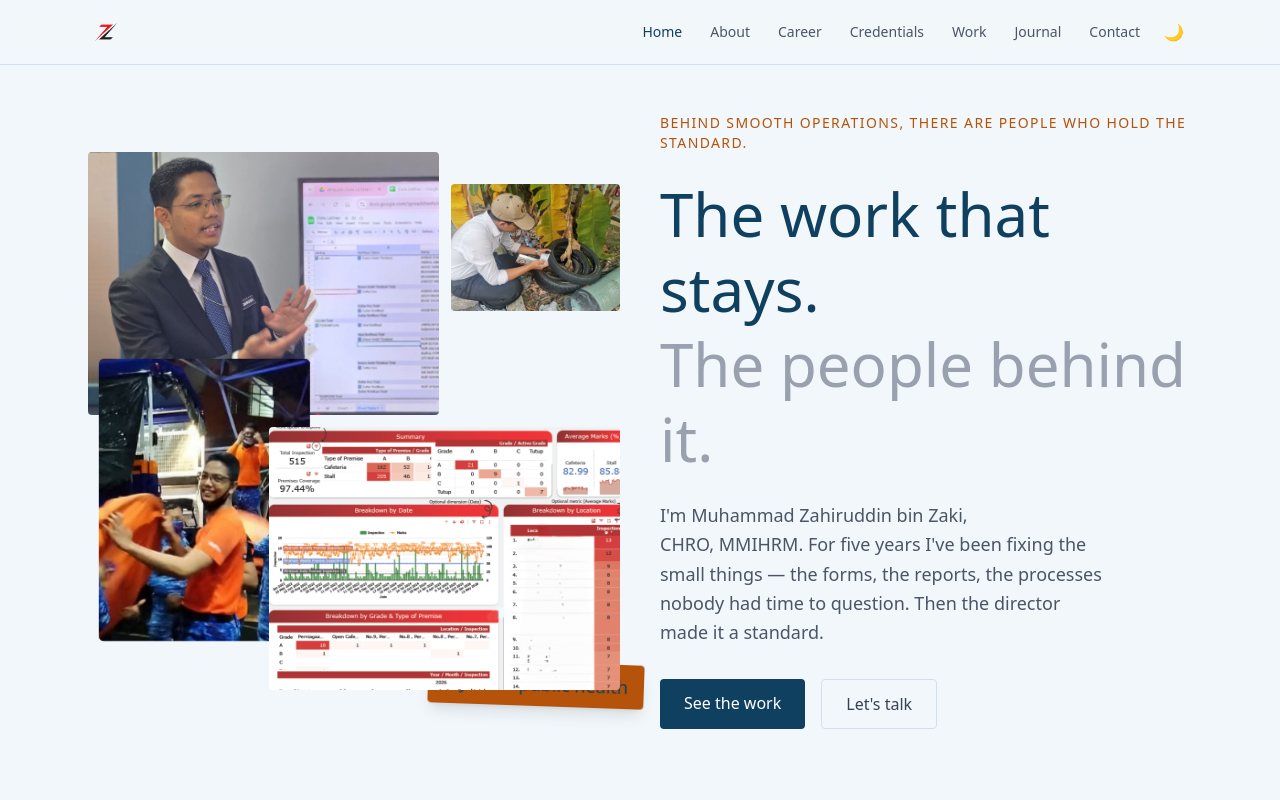
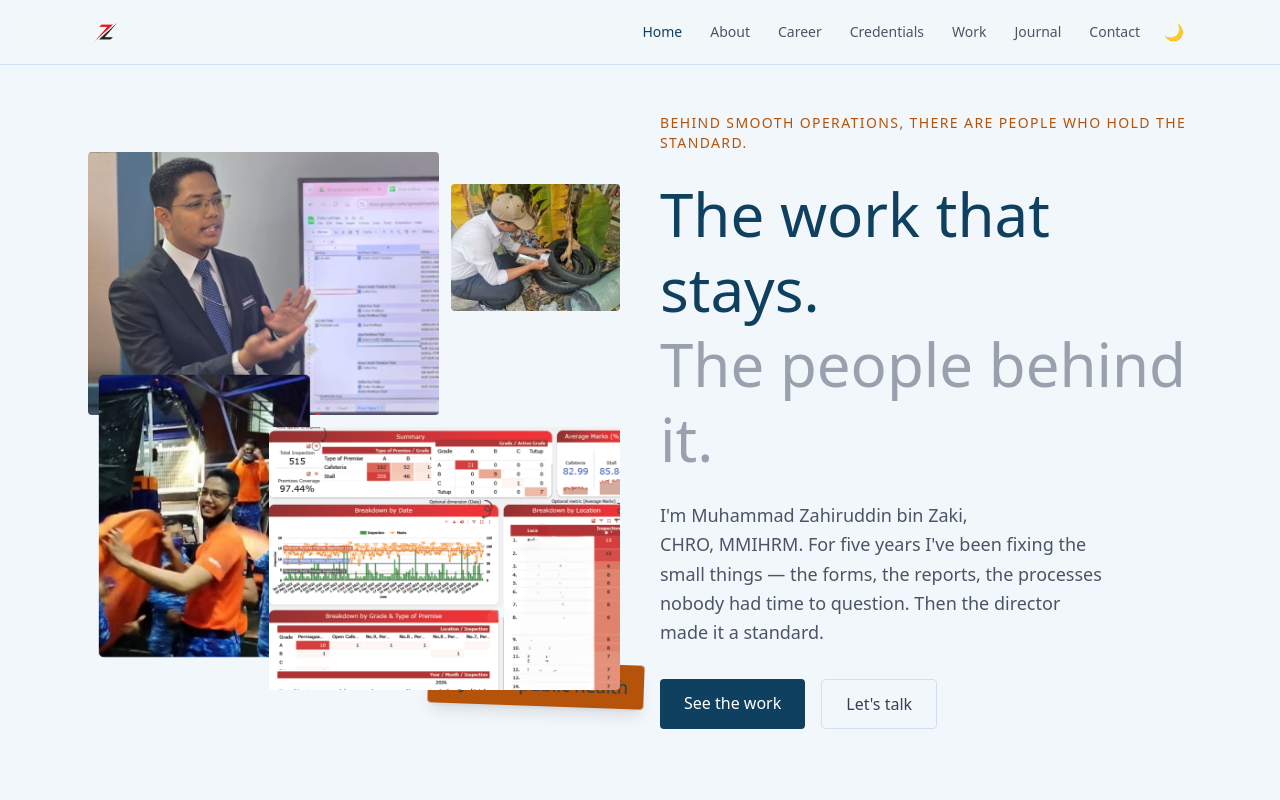
Before and after one commit to ik4lyfe/zahiruddin-portfolio-v2, a Next.js app: page / in a window 1280 px wide. Shown: the top 800 px of the page. Built offline with nearby package versions, Linux system fonts and the light colour scheme; a web font is replaced by a local one.

Commit message:
hero: APM turun sikit (-mt-10 → -mt-6)

```diff
--- a/src/app/page.tsx
+++ b/src/app/page.tsx
@@ -23,7 +23,7 @@ export default function Home() {
             <div className="grid grid-cols-3 gap-3">
               <img src={photos[0]} alt="work" className="hero-img col-span-2 aspect-[4/3] object-cover rounded-sm" />
               <img src={photos[1]} alt="work" className="hero-img aspect-[4/3] object-cover rounded-sm mt-8" />
-              <img src={photos[2]} alt="work" className="hero-img aspect-[3/4] object-cover object-[85%_65%] scale-125 rounded-sm -mt-10 ml-8 z-0" />
+              <img src={photos[2]} alt="work" className="hero-img aspect-[3/4] object-cover object-[85%_65%] scale-125 rounded-sm -mt-6 ml-8 z-0" />
               <img src={photos[3]} alt="work" className="hero-img col-span-2 aspect-[4/3] object-cover rounded-sm relative z-10" />
             </div>
             <div className="absolute -bottom-4 -right-2 md:-right-6 rotate-2 bg-gold text-navy font-serif text-lg px-4 py-2 rounded-sm shadow-lg">
```
